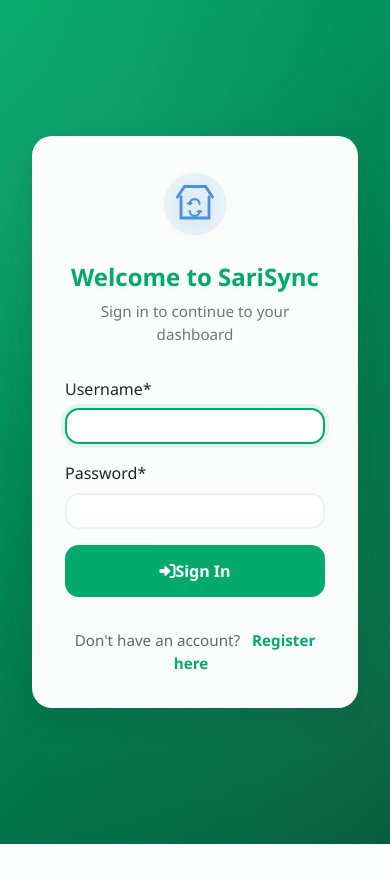
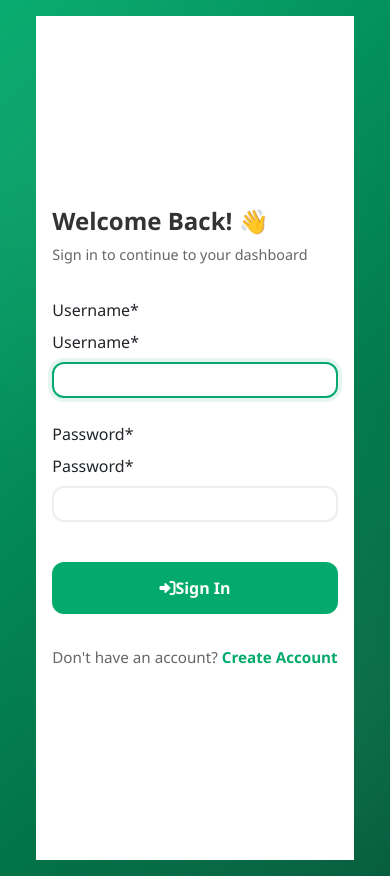
Before and after one commit to maki-svg/Sari_Sari_IMS, a Django app: page / in a window 390 px wide. Before the commit the page ends 844 px from the top, so only its background shows below. Run offline with Django 5.2, Linux system fonts and the light colour scheme; parts of the project's set-up code (start-up, migrations or seed data) failed here and were passed over; some libraries are stand-ins or nearby versions.

Commit message:
Redesigned login page with split layout: - Added green brand section with logo and illustration - Improved form styling and layout - Enhanced mobile responsiveness - Added smooth animations and transitions

```diff
--- a/templates/user/login.html
+++ b/templates/user/login.html
@@ -6,154 +6,141 @@
 
 {% block extra_style %}
 <style>
+    .login-page {
+        display: flex;
+        min-height: 100vh;
+        background: white;
+    }
+
+    .login-left {
+        flex: 1;
+        background: var(--primary-color);
+        display: flex;
+        flex-direction: column;
+        justify-content: center;
+        align-items: center;
+        padding: 2rem;
+        color: white;
+        position: relative;
+        overflow: hidden;
+    }
+
+    .login-left::before {
+        content: '';
+        position: absolute;
+        top: 0;
+        left: 0;
+        right: 0;
+        bottom: 0;
+        background:
+            radial-gradient(circle at 20% 20%, rgba(255, 255, 255, 0.1) 0%, transparent 40%),
+            radial-gradient(circle at 80% 80%, rgba(255, 255, 255, 0.1) 0%, transparent 40%);
+        pointer-events: none;
+    }
+
+    .brand-logo {
+        width: 80px;
+        height: 80px;
+        margin-bottom: 1.5rem;
+        animation: fadeIn 0.8s ease-out;
+    }
+
+    .brand-title {
+        font-size: 2.5rem;
+        font-weight: 700;
+        margin-bottom: 1rem;
+        animation: slideIn 0.8s ease-out;
+    }
+
+    .brand-subtitle {
+        font-size: 1.2rem;
+        opacity: 0.9;
+        text-align: center;
+        max-width: 400px;
+        animation: fadeIn 1s ease-out;
+    }
+
+    .store-illustration {
+        width: 300px;
+        height: 300px;
+        margin-top: 2rem;
+        animation: float 6s ease-in-out infinite;
+    }
+
+    @keyframes float {
+        0%, 100% { transform: translateY(0); }
+        50% { transform: translateY(-20px); }
+    }
+
+    .login-right {
+        flex: 1;
+        display: flex;
+        justify-content: center;
+        align-items: center;
+        padding: 2rem;
+        background: white;
+    }
+
     .login-container {
         width: 100%;
         max-width: 400px;
-        margin: auto;
-        padding: 2.5rem;
-        background: rgba(255, 255, 255, 0.98);
-        border-radius: 24px;
-        box-shadow:
-            0 8px 32px rgba(0, 0, 0, 0.1),
-            0 2px 8px rgba(4, 170, 109, 0.1);
-        backdrop-filter: blur(20px);
-        -webkit-backdrop-filter: blur(20px);
-        border: 1px solid rgba(255, 255, 255, 0.2);
         animation: slideUp 0.6s cubic-bezier(0.16, 1, 0.3, 1);
-        transform-origin: center;
-    }
-
-    .login-container:hover {
-        transform: translateY(-2px);
-        box-shadow:
-            0 12px 40px rgba(0, 0, 0, 0.12),
-            0 4px 12px rgba(4, 170, 109, 0.12);
-        transition: all 0.3s ease;
-    }
-
-    @keyframes slideUp {
-        0% {
-            opacity: 0;
-            transform: translateY(40px) scale(0.95);
-        }
-        100% {
-            opacity: 1;
-            transform: translateY(0) scale(1);
-        }
     }
 
     .login-header {
-        text-align: center;
+        text-align: left;
         margin-bottom: 2rem;
-        animation: fadeIn 0.8s cubic-bezier(0.16, 1, 0.3, 1);
-    }
-
-    .login-logo {
-        width: 90px;
-        height: 90px;
-        margin-bottom: 1.5rem;
-        animation: logoSpin 1.2s cubic-bezier(0.16, 1, 0.3, 1);
-        filter: drop-shadow(0 4px 8px rgba(0, 0, 0, 0.1));
-    }
-
-    @keyframes logoSpin {
-        0% {
-            transform: rotate(-180deg) scale(0.5);
-            opacity: 0;
-        }
-        100% {
-            transform: rotate(0) scale(1);
-            opacity: 1;
-        }
     }
 
     .login-title {
         font-size: 1.75rem;
         font-weight: 700;
-        color: var(--primary-color);
+        color: #333;
         margin-bottom: 0.5rem;
-        animation: slideIn 0.8s cubic-bezier(0.16, 1, 0.3, 1);
-        text-shadow: 0 2px 4px rgba(0, 0, 0, 0.05);
+        display: flex;
+        align-items: center;
+        gap: 0.5rem;
     }
 
     .login-subtitle {
         color: var(--dark-gray);
-        font-size: 0.95rem;
-        animation: fadeIn 1s cubic-bezier(0.16, 1, 0.3, 1);
-        opacity: 0.9;
+        font-size: 1rem;
     }
 
     .form-group {
         margin-bottom: 1.5rem;
-        animation: fadeIn 0.8s cubic-bezier(0.16, 1, 0.3, 1);
-        animation-fill-mode: both;
-    }
-
-    .form-group:nth-child(2) {
-        animation-delay: 0.2s;
     }
 
     .form-control {
-        padding: 1rem;
-        border: 2px solid rgba(4, 170, 109, 0.1);
-        border-radius: 14px;
+        padding: 0.875rem;
+        border: 2px solid #eee;
+        border-radius: 12px;
         font-size: 1rem;
-        transition: all 0.3s cubic-bezier(0.16, 1, 0.3, 1);
-        background: rgba(255, 255, 255, 0.9);
+        transition: all 0.3s ease;
     }
 
     .form-control:focus {
         border-color: var(--primary-color);
         box-shadow: 0 0 0 4px rgba(4, 170, 109, 0.1);
-        background: white;
-        transform: translateY(-1px);
     }
 
     .btn-login {
         width: 100%;
-        padding: 1rem;
+        padding: 0.875rem;
         background: var(--primary-color);
         color: white;
         border: none;
-        border-radius: 14px;
+        border-radius: 12px;
         font-size: 1rem;
         font-weight: 600;
-        transition: all 0.3s cubic-bezier(0.16, 1, 0.3, 1);
-        animation: fadeIn 0.8s cubic-bezier(0.16, 1, 0.3, 1);
-        animation-delay: 0.4s;
-        animation-fill-mode: both;
-        position: relative;
-        overflow: hidden;
-    }
-
-    .btn-login::before {
-        content: '';
-        position: absolute;
-        top: 0;
-        left: -100%;
-        width: 100%;
-        height: 100%;
-        background: linear-gradient(
-            120deg,
-            transparent,
-            rgba(255, 255, 255, 0.3),
-            transparent
-        );
-        transition: all 0.6s;
+        transition: all 0.3s ease;
+        margin-top: 1rem;
     }
 
     .btn-login:hover {
         background: var(--primary-hover);
         transform: translateY(-2px);
         box-shadow: 0 4px 12px rgba(4, 170, 109, 0.2);
-    }
-
-    .btn-login:hover::before {
-        left: 100%;
-    }
-
-    .btn-login:active {
-        transform: translateY(1px);
     }
 
     .btn-login.loading {
@@ -171,9 +158,6 @@
         text-align: center;
         margin-top: 2rem;
         font-size: 0.95rem;
-        animation: fadeIn 0.8s cubic-bezier(0.16, 1, 0.3, 1);
-        animation-delay: 0.6s;
-        animation-fill-mode: both;
         color: var(--dark-gray);
     }
 
@@ -182,70 +166,74 @@
         text-decoration: none;
         font-weight: 600;
         transition: all 0.3s ease;
-        padding: 0.25rem 0.5rem;
-        border-radius: 6px;
     }
 
     .register-link a:hover {
         color: var(--primary-hover);
-        background: rgba(4, 170, 109, 0.1);
     }
 
-    @media (max-width: 768px) {
-        .login-container {
-            margin: 1rem;
-            width: calc(100% - 2rem);
-            padding: 2rem;
-            border-radius: 20px;
+    @media (max-width: 992px) {
+        .login-left {
+            display: none;
         }
 
-        .login-logo {
-            width: 70px;
-            height: 70px;
+        .login-right {
+            padding: 1.5rem;
+        }
+
+        .login-container {
+            max-width: 100%;
+        }
+    }
+
+    @media (max-width: 480px) {
+        .login-right {
+            padding: 1rem;
         }
 
         .login-title {
             font-size: 1.5rem;
         }
 
-        .form-control {
-            font-size: 16px; /* Prevent iOS zoom */
-            padding: 0.875rem;
+        .login-subtitle {
+            font-size: 0.9rem;
         }
 
-        .btn-login {
-            padding: 0.875rem;
-        }
-    }
-
-    @media (max-width: 380px) {
-        .login-container {
-            padding: 1.5rem;
-        }
-
-        .login-logo {
-            width: 60px;
-            height: 60px;
-        }
-
-        .login-title {
-            font-size: 1.25rem;
+        .form-control {
+            font-size: 16px;
         }
     }
 </style>
 {% endblock %}
 
 {% block content %}
+<div class="login-page">
+    <div class="login-left">
+        <img src="{% static 'images/logo.svg' %}" alt="SariSync Logo" class="brand-logo">
+        <h1 class="brand-title">SariSync</h1>
+        <p class="brand-subtitle">Smart Inventory Management for Sari-Sari Stores</p>
+        <img src="{% static 'images/inventory-illustration.svg' %}" alt="Store Illustration" class="store-illustration">
+    </div>
+
+    <div class="login-right">
         <div class="login-container">
             <div class="login-header">
-        <img src="{% static 'images/logo.svg' %}" alt="SariSync Logo" class="login-logo">
-        <h1 class="login-title">Welcome to SariSync</h1>
+                <h2 class="login-title">
+                    Welcome Back! 👋
+                </h2>
                 <p class="login-subtitle">Sign in to continue to your dashboard</p>
             </div>
 
             <form method="POST" id="loginForm">
                 {% csrf_token %}
-        {{ form|crispy }}
+                <div class="form-group">
+                    <label for="username">Username*</label>
+                    {{ form.username|as_crispy_field }}
+                </div>
+                <div class="form-group">
+                    <label for="password">Password*</label>
+                    {{ form.password|as_crispy_field }}
+                </div>
                 <button type="submit" class="btn btn-login" id="loginButton">
                     <span class="button-content">
                         <i class="fas fa-sign-in-alt me-2"></i>Sign In
@@ -254,7 +242,9 @@
             </form>
 
             <div class="register-link">
-        Don't have an account? <a href="{% url 'user-register' %}">Register here</a>
+                Don't have an account? <a href="{% url 'user-register' %}">Create Account</a>
+            </div>
+        </div>
     </div>
 </div>
 
```
Lines whose indentation alone changed are shown as unchanged.
